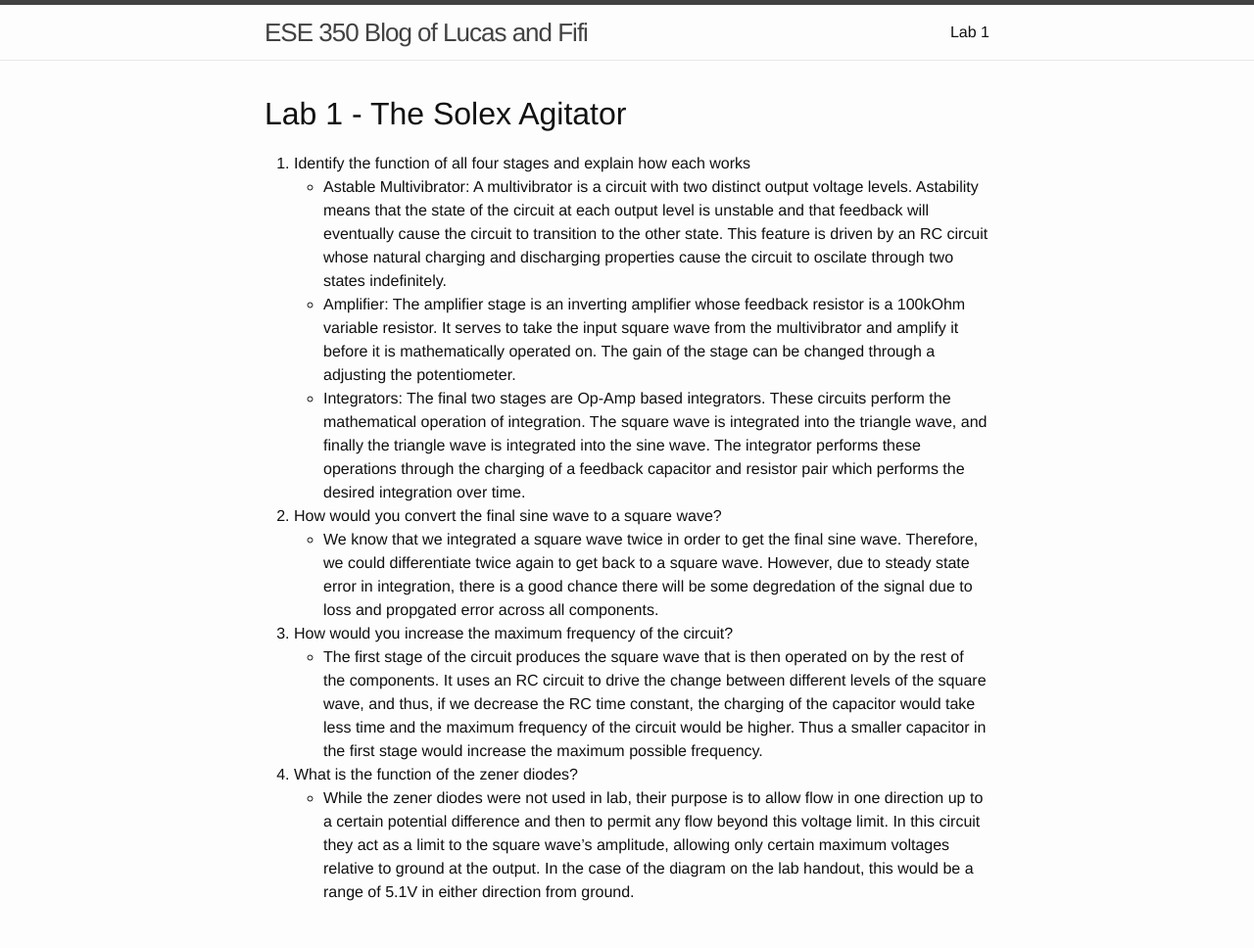
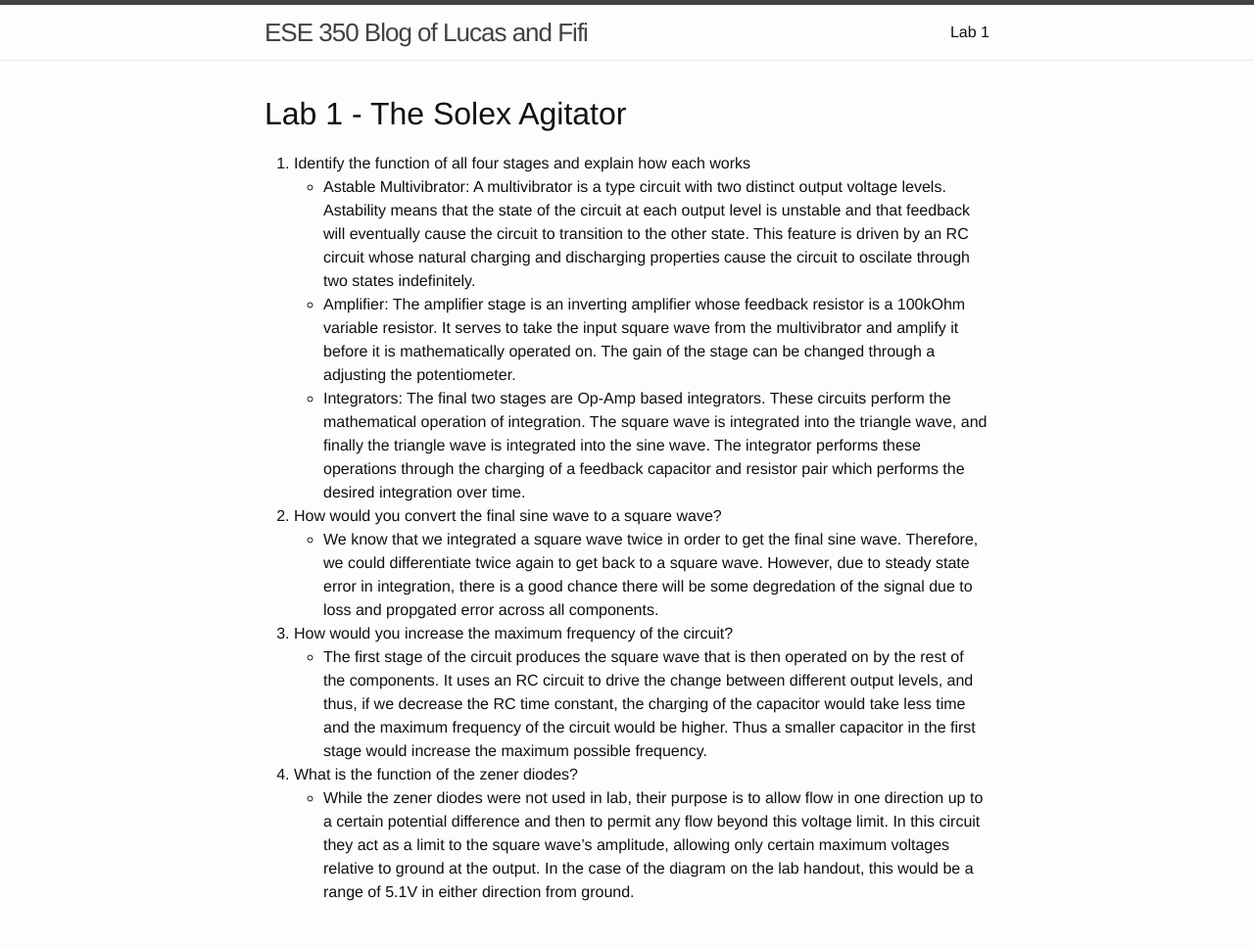
Before and after one commit to feefles/ese350, a Jekyll site: the page built from lab1.markdown, in a window 1280 px wide. Shown: the whole page at 98% size. Built offline with Jekyll 4.4.1, drawn with Linux system fonts in a browser that asks for light colours.

Commit message:
fixed email, grammar, other stuff?

```diff
--- a/lab1.markdown
+++ b/lab1.markdown
@@ -8,7 +8,7 @@ Lab 1 - The Solex Agitator
 ==========================
 
 1. Identify the function of all four stages and explain how each works
-    - Astable Multivibrator: A multivibrator is a circuit with two distinct output voltage levels. Astability means that the state of the circuit at each output level is unstable and that feedback will eventually cause the circuit to transition to the other state. This feature is driven by an RC circuit whose natural charging and discharging properties cause the circuit to oscilate through two states indefinitely.
+    - Astable Multivibrator: A multivibrator is a type circuit with two distinct output voltage levels. Astability means that the state of the circuit at each output level is unstable and that feedback will eventually cause the circuit to transition to the other state. This feature is driven by an RC circuit whose natural charging and discharging properties cause the circuit to oscilate through two states indefinitely.
     - Amplifier:
 	The amplifier stage is an inverting amplifier whose feedback resistor is a 100kOhm variable resistor. It serves to take the input square wave from the multivibrator and amplify it before it is mathematically operated on. The gain of the stage can be changed through a adjusting the potentiometer.
     - Integrators:
@@ -19,7 +19,7 @@ Lab 1 - The Solex Agitator
     - We know that we integrated a square wave twice in order to get the final sine wave. Therefore, we could differentiate twice again to get back to a square wave. However, due to steady state error in integration, there is a good chance there will be some degredation of the signal due to loss and propgated error across all components.
 
 3. How would you increase the maximum frequency of the circuit?
-    - The first stage of the circuit produces the square wave that is then operated on by the rest of the components. It uses an RC circuit to drive the change between different levels of the square wave, and thus, if we decrease the RC time constant, the charging of the capacitor would take less time and the maximum frequency of the circuit would be higher. Thus a smaller capacitor in the first stage would increase the maximum possible frequency.
+    - The first stage of the circuit produces the square wave that is then operated on by the rest of the components. It uses an RC circuit to drive the change between different output levels, and thus, if we decrease the RC time constant, the charging of the capacitor would take less time and the maximum frequency of the circuit would be higher. Thus a smaller capacitor in the first stage would increase the maximum possible frequency.
 
 4. What is the function of the zener diodes?
     - While the zener diodes were not used in lab, their purpose is to allow flow in one direction up to a certain potential difference and then to permit any flow beyond this voltage limit. In this circuit they act as a limit to the square wave's amplitude, allowing only certain maximum voltages relative to ground at the output. In the case of the diagram on the lab handout, this would be a range of 5.1V in either direction from ground.
```
